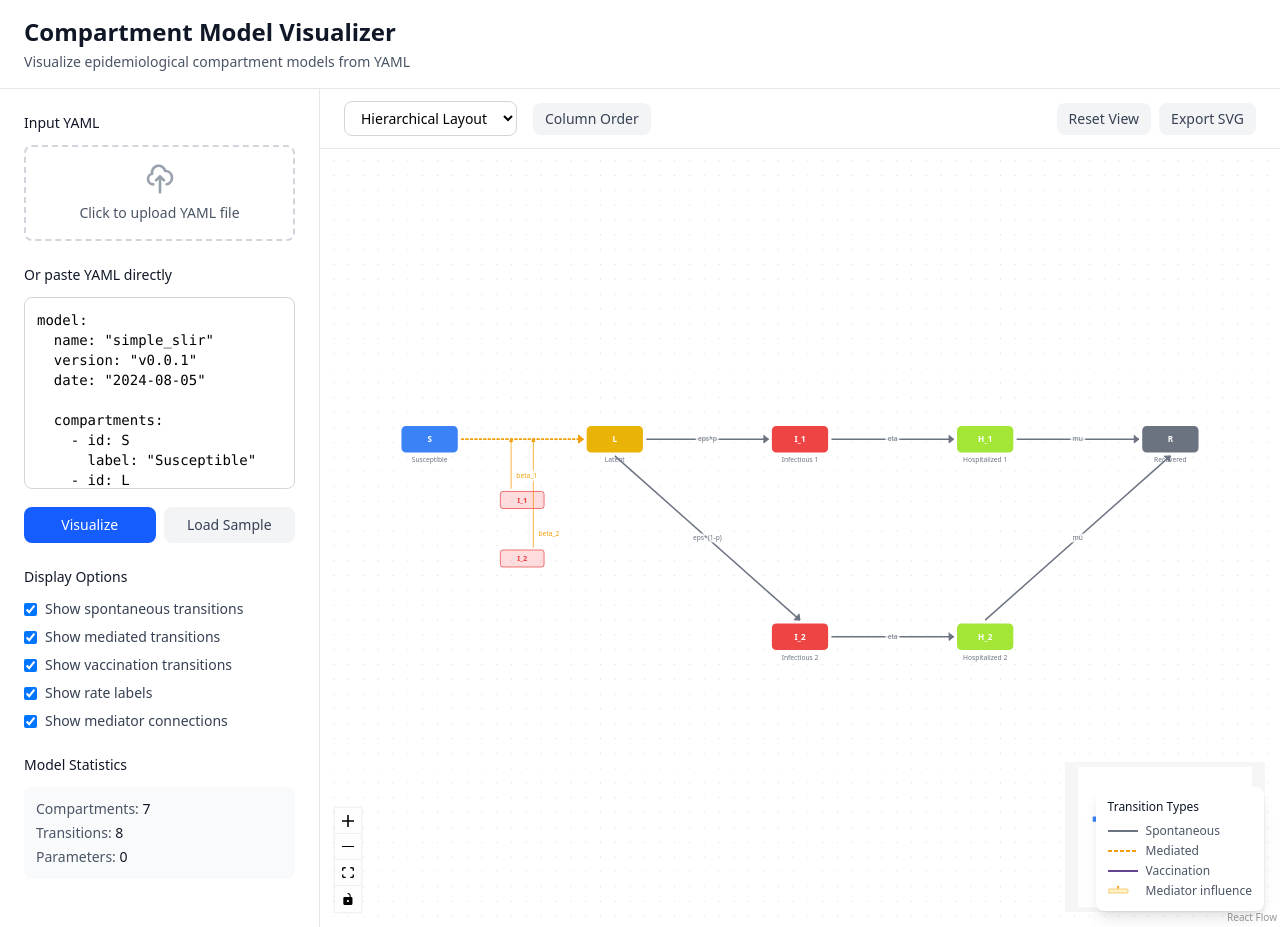
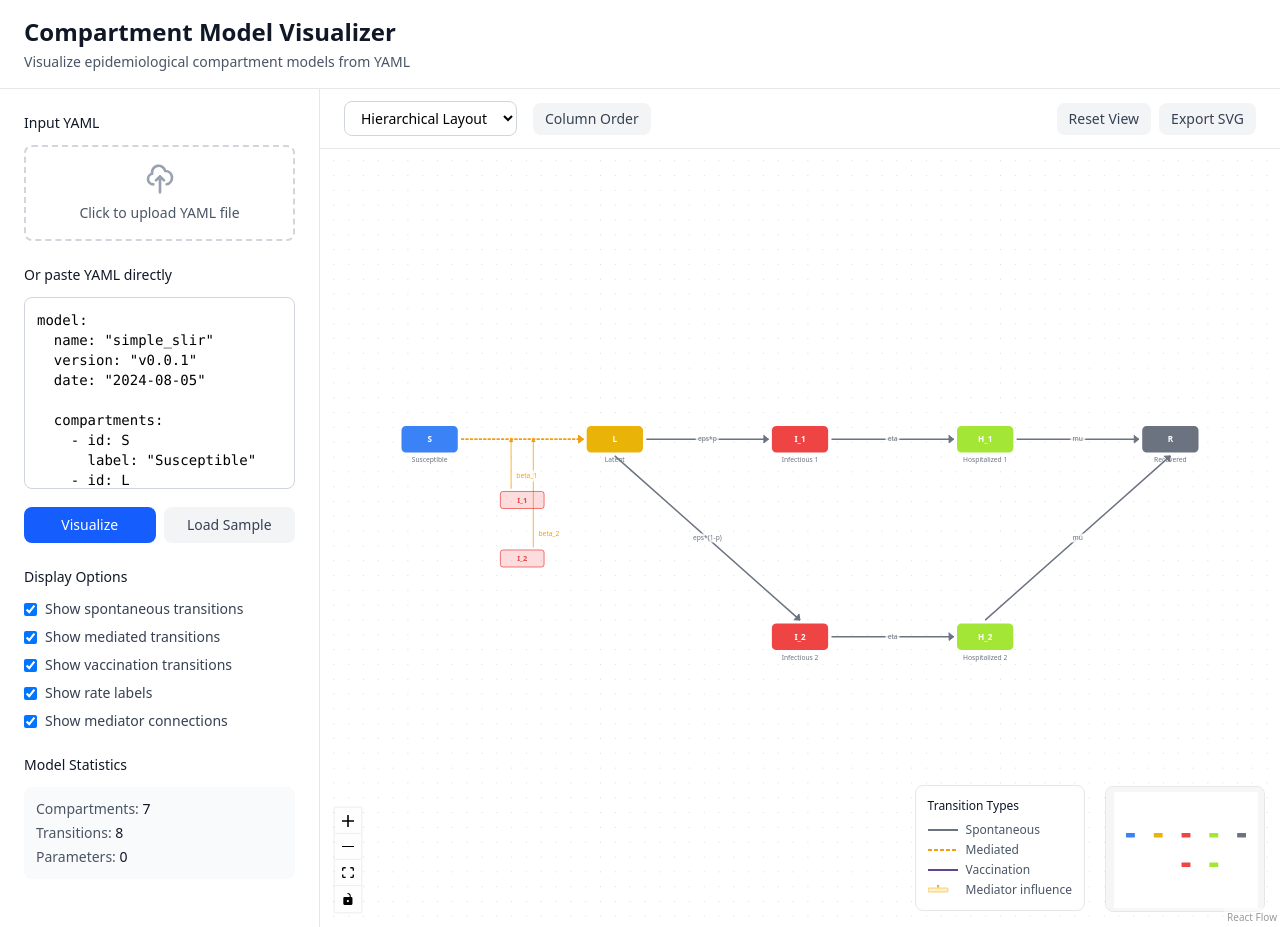
Before and after one commit to mu373/epimodelviz, a React (Vite) app: page / in a window 1280 px wide. Both pictures are taken after a click on the button "Load Sample". Built offline with nearby package versions, Linux system fonts and the light colour scheme.

Commit message:
style minimap and legend with matching size and thin border

```diff
--- a/src/components/FlowCanvas.tsx
+++ b/src/components/FlowCanvas.tsx
@@ -82,6 +82,7 @@ export default function FlowCanvas({
           nodeStrokeWidth={2}
           zoomable
           pannable
+          style={{ width: 160, height: 126, borderRadius: '0.5rem', overflow: 'hidden', boxShadow: 'none', border: '1px solid #e5e7eb' }}
         />
         <Controls />
         <Background />
--- a/src/components/Legend.tsx
+++ b/src/components/Legend.tsx
@@ -1,6 +1,6 @@
 export default function Legend() {
   return (
-    <div className="absolute bottom-4 right-4 bg-white rounded-lg shadow-lg p-3 text-xs z-10">
+    <div className="absolute bottom-4 right-[195px] bg-white rounded-lg border border-gray-200 p-3 text-xs z-10">
       <div className="font-medium text-gray-900 mb-2">Transition Types</div>
       <div className="space-y-1">
         <div className="flex items-center gap-2">
```
